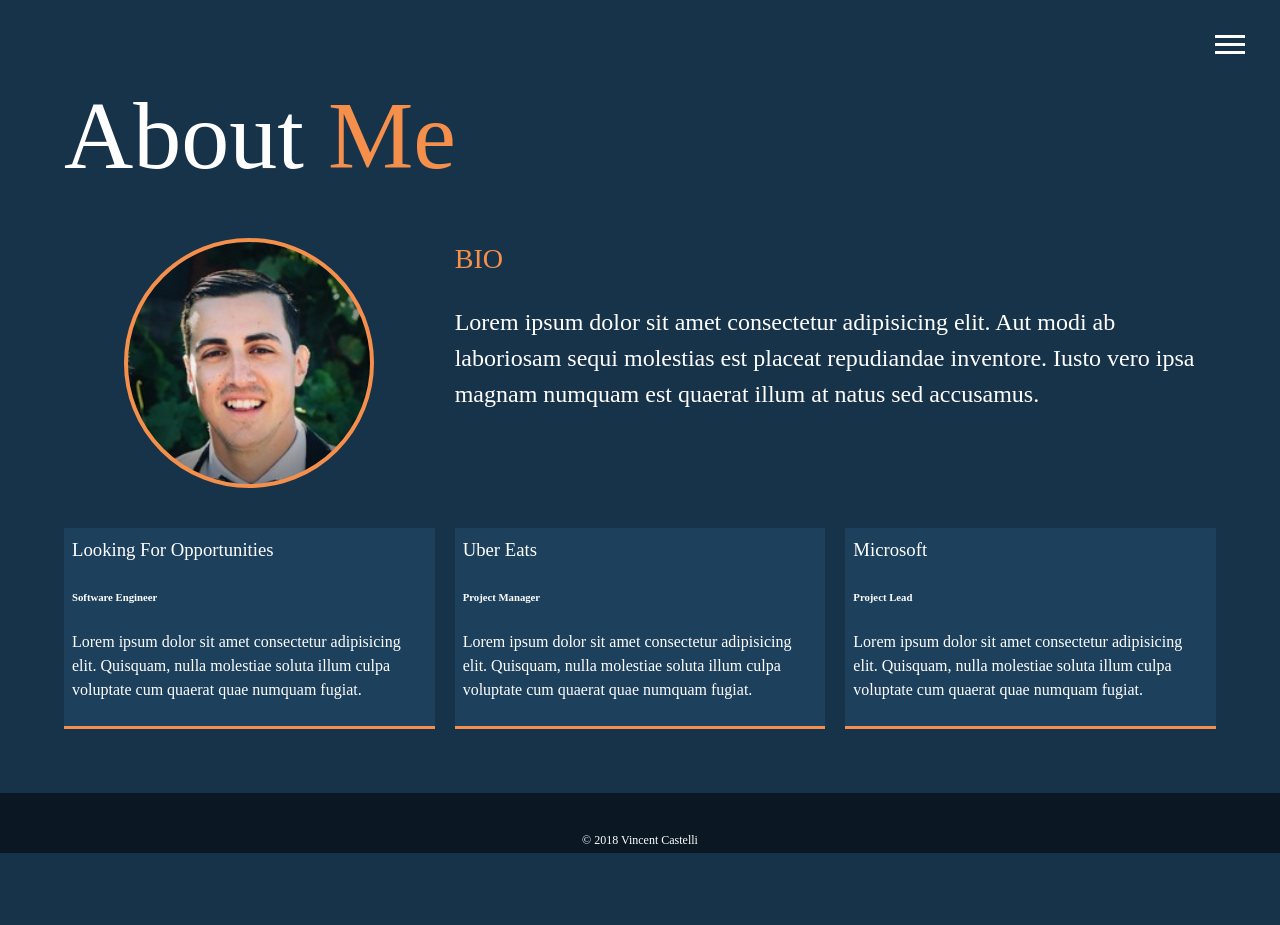
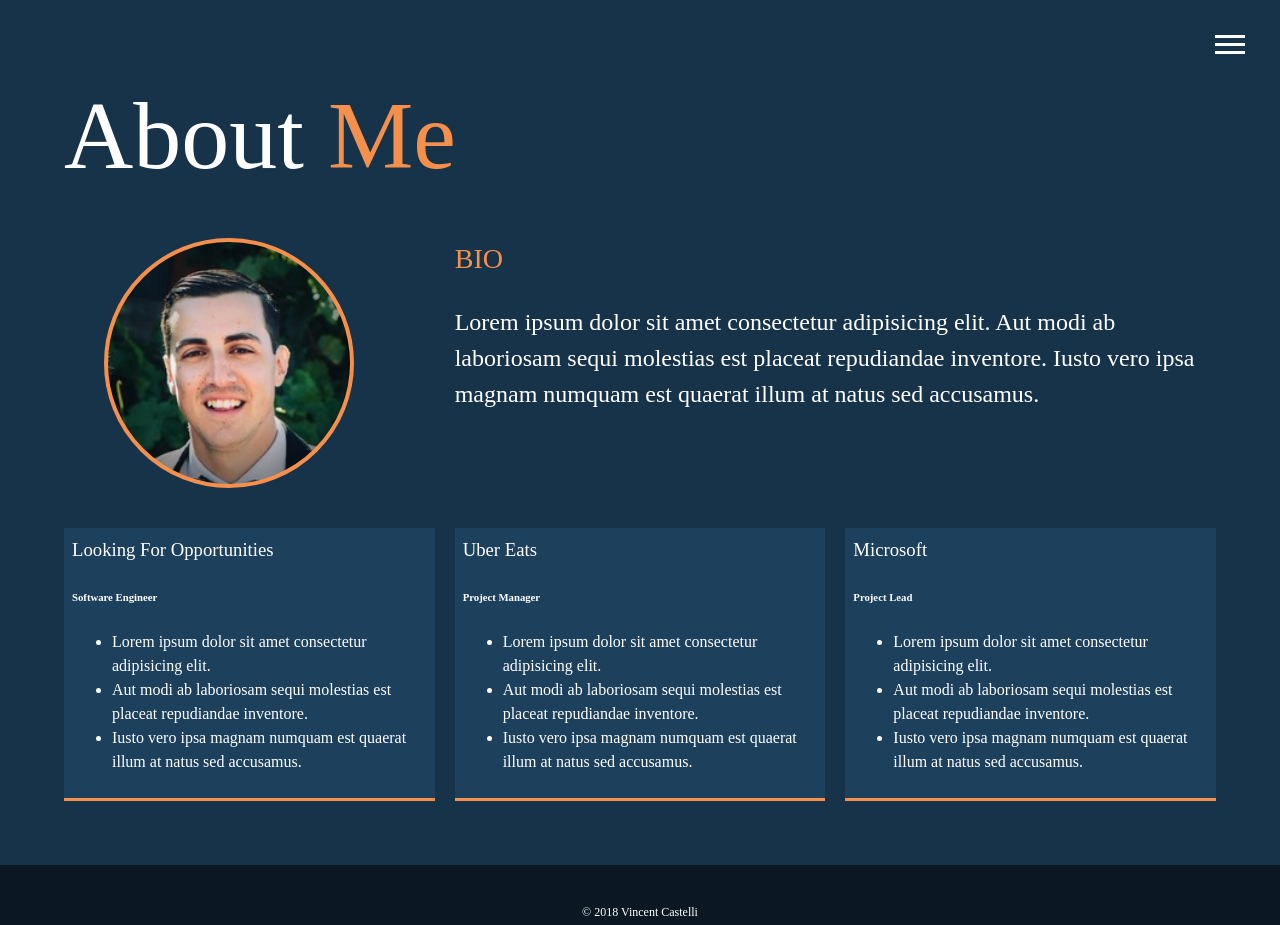
Before and after one commit to VincentCastelli/vincent-site, a React app: page /about in a window 1280 px wide. Before the commit the page ends 853 px from the top, so only its background shows below. Built offline with nearby package versions, Linux system fonts and the light colour scheme; the HTML template or start-up script is replaced by a standard one.

Commit message:
Fixed issue where menu overlay was not closing after nav selection; adjusted about me layout.

```diff
--- a/scss/main.scss
+++ b/scss/main.scss
@@ -95,6 +95,7 @@ main {
 
   .bio-image {
     grid-area: bioimage;
+    transform: translate(-20px);
     margin: auto;
     width: 250px;
     height: 250px;
--- a/src/components/About.jsx
+++ b/src/components/About.jsx
@@ -23,26 +23,29 @@ const About = () => {
         <div className="job job-1">
           <h3>Looking For Opportunities</h3>
           <h6>Software Engineer</h6>
-          <p>
-            Lorem ipsum dolor sit amet consectetur adipisicing elit.
-            Quisquam, nulla molestiae soluta illum culpa voluptate cum quaerat quae numquam fugiat.
-          </p>
+          <ul>
+            <li>Lorem ipsum dolor sit amet consectetur adipisicing elit.</li>
+            <li>Aut modi ab laboriosam sequi molestias est placeat repudiandae inventore.</li>
+            <li>Iusto vero ipsa magnam numquam est quaerat illum at natus sed accusamus.</li>
+          </ul>
         </div>
         <div className="job job-2">
           <h3>Uber Eats</h3>
           <h6>Project Manager</h6>
-          <p>
-            Lorem ipsum dolor sit amet consectetur adipisicing elit.
-            Quisquam, nulla molestiae soluta illum culpa voluptate cum quaerat quae numquam fugiat.
-          </p>
+          <ul>
+            <li>Lorem ipsum dolor sit amet consectetur adipisicing elit.</li>
+            <li>Aut modi ab laboriosam sequi molestias est placeat repudiandae inventore.</li>
+            <li>Iusto vero ipsa magnam numquam est quaerat illum at natus sed accusamus.</li>
+          </ul>
         </div>
         <div className="job job-3">
           <h3>Microsoft</h3>
           <h6>Project Lead</h6>
-          <p>
-            Lorem ipsum dolor sit amet consectetur adipisicing elit.
-            Quisquam, nulla molestiae soluta illum culpa voluptate cum quaerat quae numquam fugiat.
-          </p>
+          <ul>
+            <li>Lorem ipsum dolor sit amet consectetur adipisicing elit.</li>
+            <li>Aut modi ab laboriosam sequi molestias est placeat repudiandae inventore.</li>
+            <li>Iusto vero ipsa magnam numquam est quaerat illum at natus sed accusamus.</li>
+          </ul>
         </div>
       </div>
     </div>
--- a/src/components/Header.jsx
+++ b/src/components/Header.jsx
@@ -18,16 +18,16 @@ const Header = (props) => {
 
         <ul className="menu-nav">
           <li className="nav-item">
-            <NavLink activeClassName="current" className="nav-link" exact to="/">Home</NavLink>
+            <NavLink activeClassName="current" className="nav-link" onClick={props.onClick} exact to="/">Home</NavLink>
           </li>
           <li className="nav-item">
-            <NavLink activeClassName="current" className="nav-link" exact to="/about">About Me</NavLink>
+            <NavLink activeClassName="current" className="nav-link" onClick={props.onClick} exact to="/about">About Me</NavLink>
           </li>
           <li className="nav-item">
-            <NavLink activeClassName="current" className="nav-link" exact to="/projects">Projects</NavLink>
+            <NavLink activeClassName="current" className="nav-link" onClick={props.onClick} exact to="/projects">Projects</NavLink>
           </li>
           <li className="nav-item">
-            <NavLink activeClassName="current" className="nav-link" exact to="/contact">Contact Me</NavLink>
+            <NavLink activeClassName="current" className="nav-link" onClick={props.onClick} exact to="/contact">Contact Me</NavLink>
           </li>
         </ul>
       </nav>
--- a/src/components/Main.jsx
+++ b/src/components/Main.jsx
@@ -9,9 +9,9 @@ import Contact from './Contact';
 const Main = () => (
   <Switch>
     <Route exact path="/" component={Home} />
-    <Route exact path="/about" component={About} />
-    <Route exact path="/projects" component={Projects} />
-    <Route exact path="/contact" component={Contact} />
+    <Route path="/about" component={About} />
+    <Route path="/projects" component={Projects} />
+    <Route path="/contact" component={Contact} />
   </Switch>
 );
 
```
Also changed, not shown: 1 other file (tests, documents, lock files or other folders).
